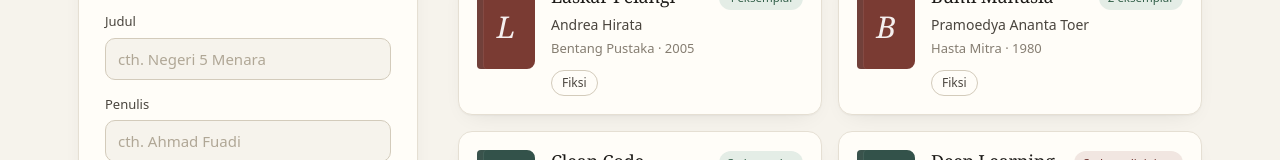
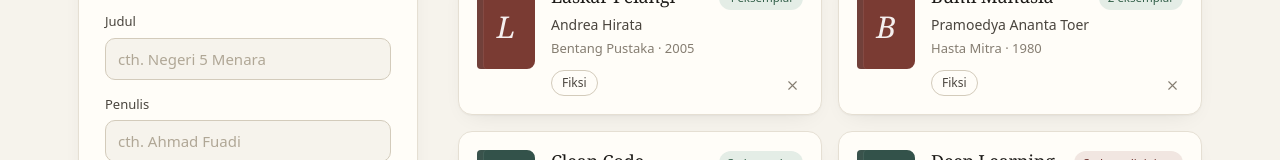
Before and after one commit to hum4id/pustaka-ppw, a React (Vite) app: page / in a window 1280 px wide. Shown: the part 751-911 px from the top of the page. Built offline with nearby package versions, Linux system fonts and the light colour scheme.

Commit message:
Tambah fitur hapus buku dan conditional rendering KeadaanKosong

```diff
--- a/src/App.css
+++ b/src/App.css
@@ -98,3 +98,19 @@
   font-weight: 600; letter-spacing: .01em; transition: background .15s ease, transform .1s ease; }
 .tombol:hover { background: #33302b; }
 .tombol:active { transform: scale(.985); }
+
+/* ===== Tombol hapus pada kartu ===== */
+.kartu__hapus { position: absolute; bottom: 14px; right: 14px; width: 30px; height: 30px; border-radius: 8px; border: 0;
+  background: transparent; display: grid; place-items: center; opacity: 0; transition: opacity .15s ease, background .15s ease; }
+.kartu__hapus svg { width: 15px; height: 15px; fill: none; stroke: var(--muted); stroke-width: 1.8; stroke-linecap: round; }
+.kartu:hover .kartu__hapus, .kartu__hapus:focus-visible { opacity: 1; }
+.kartu__hapus:hover { background: var(--accent-soft); }
+.kartu__hapus:hover svg { stroke: var(--accent); }
+@media (hover: none) { .kartu__hapus { opacity: 1; } }
+
+/* ===== Keadaan kosong (conditional rendering) ===== */
+.kosong { border: 1px dashed var(--line-strong); border-radius: var(--radius); padding: 72px 24px; text-align: center;
+  display: flex; flex-direction: column; align-items: center; gap: 6px; }
+.kosong__ikon { width: 44px; height: 44px; fill: none; stroke: var(--muted); stroke-width: 1.4; stroke-linejoin: round; margin-bottom: 10px; }
+.kosong__pesan { font-family: var(--serif); font-size: 24px; }
+.kosong__ket { color: var(--muted); font-size: 14px; }
--- a/src/App.jsx
+++ b/src/App.jsx
@@ -14,6 +14,10 @@
     setDaftarBuku((sebelumnya) => [{ id, ...bukuBaru }, ...sebelumnya])
   }
 
+  const hapusBuku = (id) => {
+    setDaftarBuku((sebelumnya) => sebelumnya.filter((buku) => buku.id !== id))
+  }
+
   return (
     <>
       <Header namaAplikasi="Pustaka" institusi="Perpustakaan Telkom University Purwokerto" />
@@ -25,7 +29,7 @@
           <aside className="layout__samping">
             <FormBuku daftarKategori={KATEGORI} onTambah={tambahBuku} />
           </aside>
-          <DaftarBuku daftarBuku={daftarBuku} />
+          <DaftarBuku daftarBuku={daftarBuku} onHapus={hapusBuku} />
         </div>
       </main>
     </>
--- a/src/components/DaftarBuku.jsx
+++ b/src/components/DaftarBuku.jsx
@@ -1,6 +1,7 @@
 import KartuBuku from './KartuBuku'
+import KeadaanKosong from './KeadaanKosong'
 
-function DaftarBuku({ daftarBuku }) {
+function DaftarBuku({ daftarBuku, onHapus }) {
   return (
     <section className="daftar">
       <div className="daftar__kepala">
@@ -8,19 +9,28 @@
         <span className="daftar__jumlah">{daftarBuku.length} judul</span>
       </div>
 
+      {daftarBuku.length === 0 ? (
+        <KeadaanKosong
+          pesan="Belum ada data Buku"
+          keterangan="Tambahkan buku pertama melalui formulir di samping."
+        />
+      ) : (
         <div className="daftar__grid">
           {daftarBuku.map((buku) => (
             <KartuBuku
               key={buku.id}
+              id={buku.id}
               judul={buku.judul}
               penulis={buku.penulis}
               penerbit={buku.penerbit}
               tahun={buku.tahun}
               kategori={buku.kategori}
               stok={buku.stok}
+              onHapus={onHapus}
             />
           ))}
         </div>
+      )}
     </section>
   )
 }
--- a/src/components/KartuBuku.jsx
+++ b/src/components/KartuBuku.jsx
@@ -1,4 +1,4 @@
-function KartuBuku({ judul, penulis, penerbit, tahun, kategori, stok }) {
+function KartuBuku({ id, judul, penulis, penerbit, tahun, kategori, stok, onHapus }) {
   const tersedia = stok > 0
 
   return (
@@ -23,6 +23,16 @@
           <span className="tag">{kategori}</span>
         </div>
       </div>
+
+      <button
+        type="button"
+        className="kartu__hapus"
+        onClick={() => onHapus(id)}
+        aria-label={`Hapus ${judul}`}
+        title="Hapus dari katalog"
+      >
+        <svg viewBox="0 0 24 24" aria-hidden="true"><path d="M6 6l12 12M18 6L6 18" /></svg>
+      </button>
     </article>
   )
 }
--- /dev/null
+++ b/src/components/KeadaanKosong.jsx
@@ -0,0 +1,13 @@
+function KeadaanKosong({ pesan, keterangan }) {
+  return (
+    <div className="kosong" role="status">
+      <svg className="kosong__ikon" viewBox="0 0 48 48" aria-hidden="true">
+        <path d="M8 10h12a4 4 0 0 1 4 4v24a3 3 0 0 0-3-3H8zM40 10H28a4 4 0 0 0-4 4v24a3 3 0 0 1 3-3h13z" />
+      </svg>
+      <p className="kosong__pesan">{pesan}</p>
+      {keterangan && <p className="kosong__ket">{keterangan}</p>}
+    </div>
+  )
+}
+
+export default KeadaanKosong
```
Lines whose indentation alone changed are shown as unchanged.
